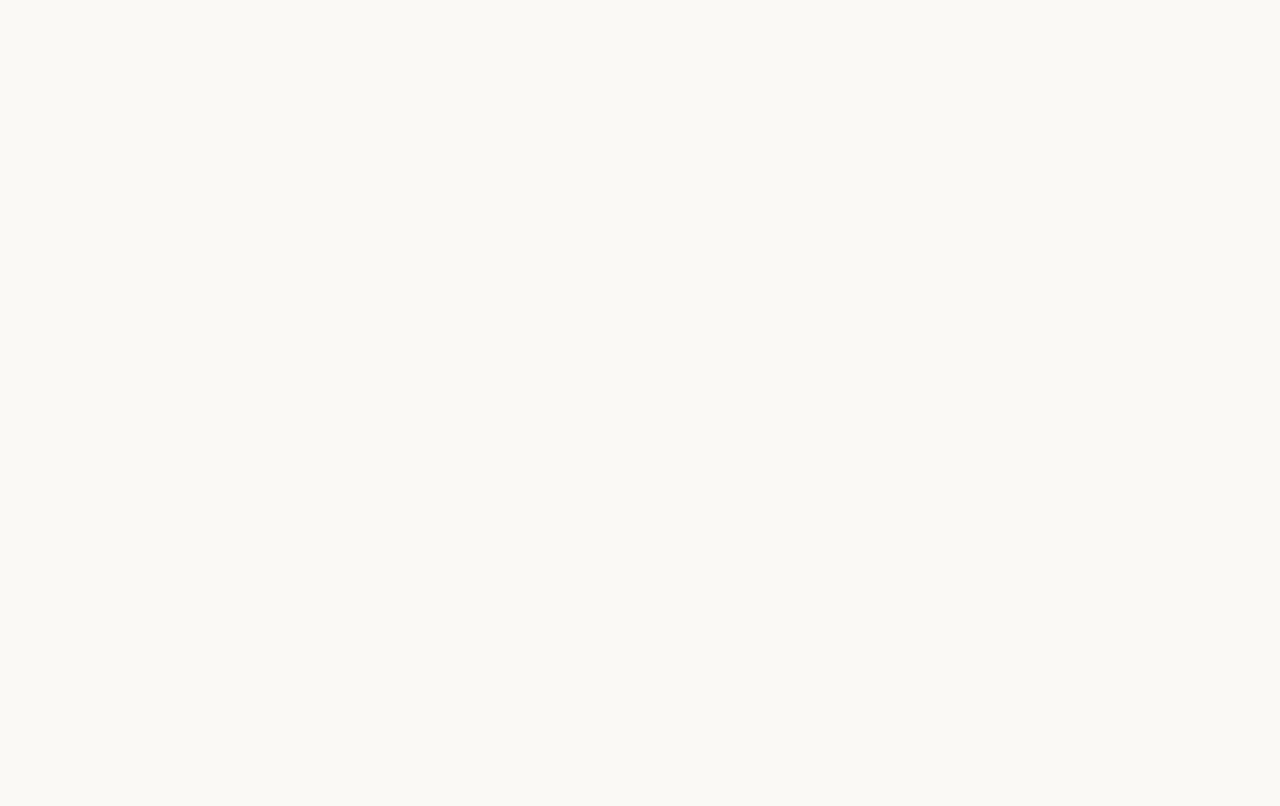
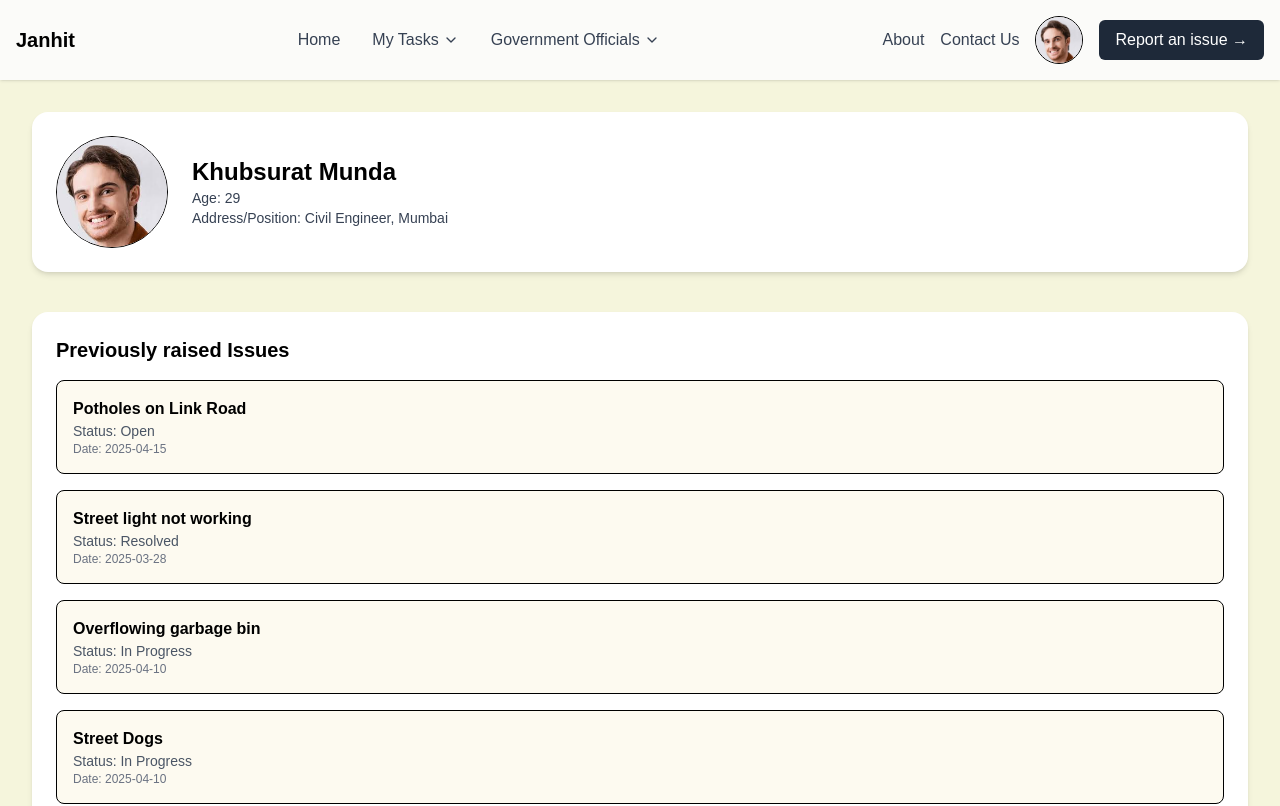
Before and after one commit to Rachit-31/Janhit, a React (Vite) app in the folder Client/: page /dashboardUser in a window 1280 px wide. Before the commit this address had no page. Shown: the top 806 px of the page. Built offline with nearby package versions, Linux system fonts and the light colour scheme.

Commit message:
Implemented Dashboard

```diff
--- a/Client/src/App.tsx
+++ b/Client/src/App.tsx
@@ -6,6 +6,7 @@ import AboutUs from './pages/AboutUs';
 import Home from './pages/Home';
 import MapPage from './pages/MapPage';
 import ContactUs from './pages/ContactUs';
+import DashboardUser from './pages/DashboardUser';
 
 
 function App() {
@@ -54,6 +55,15 @@ function App() {
             </MainLayout>
           }
         />
+
+        <Route
+          path="/dashboardUser"
+          element={
+            <MainLayout>
+              <DashboardUser />
+            </MainLayout>
+          }
+        />
       </Routes>
     </Router>
   );
--- a/Client/src/components/Navbar.tsx
+++ b/Client/src/components/Navbar.tsx
@@ -1,11 +1,13 @@
 import React, { useState } from 'react';
 import { ChevronDown, Menu, X } from 'lucide-react';
 import { Link } from 'react-router-dom';
+import userImg from "../assets/userImg.jpg"
 
 const Navbar: React.FC = () => {
   const [isOpen, setIsOpen] = useState(false);
   const [brandDropdownOpen, setBrandDropdownOpen] = useState(false);
   const [creatorDropdownOpen, setCreatorDropdownOpen] = useState(false);
+  const [isLoggedIn, setIsLoggedIn] = useState(true);
 
   const toggleMenu = () => {
     setIsOpen(!isOpen);
@@ -80,7 +82,17 @@ const Navbar: React.FC = () => {
         <div className="hidden md:flex items-center space-x-4">
           <Link to="/aboutus" className="text-gray-700 hover:text-gray-900 transition-colors">About</Link>
           <Link to="/contactUs" className="text-gray-700 hover:text-gray-900 transition-colors">Contact Us</Link>
-          <Link to="/login" className="text-gray-700 hover:text-gray-900 transition-colors">Login</Link>
+          {
+            isLoggedIn
+            ? <Link to="/dashboardUser" className="inline-block">
+                <img
+                  src={userImg}
+                  alt="User"
+                  className="rounded-full border border-black size-12"
+                />
+              </Link>
+            : <Link to="/login" className="text-gray-700 hover:text-gray-900 transition-colors">Login</Link>
+          }
           <Link to="/map" className="bg-gray-800 text-white px-4 py-2 rounded-md flex items-center hover:bg-gray-700 transition-colors">
             Report an issue →
           </Link>
--- a/Client/src/pages/DashboardUser.tsx
+++ b/Client/src/pages/DashboardUser.tsx
@@ -1,11 +1,56 @@
-import React from 'react'
+import React from 'react';
+import userImg from '../assets/userImg.jpg'; // adjust to your actual image path
 
-const DashboardUser = () => {
+type Issue = {
+  id: number;
+  title: string;
+  status: 'Open' | 'Resolved' | 'In Progress';
+  date: string;
+};
+
+const mockUser = {
+  name: 'Khubsurat Munda',
+  age: 29,
+  position: 'Civil Engineer, Mumbai',
+  profileImage: userImg,
+  issues: [
+    { id: 1, title: 'Potholes on Link Road', status: 'Open', date: '2025-04-15' },
+    { id: 2, title: 'Street light not working', status: 'Resolved', date: '2025-03-28' },
+    { id: 3, title: 'Overflowing garbage bin', status: 'In Progress', date: '2025-04-10' },
+    { id: 4, title: 'Street Dogs', status: 'In Progress', date: '2025-04-10' },
+  ] as Issue[],
+};
+
+const DashboardUser: React.FC = () => {
+  const { name, age, position, profileImage, issues } = mockUser;
+
   return (
-    <div>
-        DashBoard
+    <div className="min-h-screen bg-[#f5f5dc] text-black p-8">
+      {/* Profile Section */}
+      <div className="flex flex-col md:flex-row items-center gap-6 bg-white shadow-md rounded-2xl p-6 mb-10">
+        <img src={profileImage} alt="User" className="w-28 h-28 rounded-full border border-black object-cover" />
+        <div>
+          <h1 className="text-2xl font-bold">{name}</h1>
+          <p className="text-sm text-gray-700">Age: {age}</p>
+          <p className="text-sm text-gray-700">Address/Position: {position}</p>
+        </div>
+      </div>
+
+      {/* Issues Section */}
+      <div className="bg-white shadow-md rounded-2xl p-6">
+        <h2 className="text-xl font-semibold mb-4">Previously raised Issues</h2>
+        <div className="space-y-4">
+          {issues.map((issue) => (
+            <div key={issue.id} className="p-4 border rounded-lg bg-[#fdfaf0]">
+              <h3 className="font-semibold">{issue.title}</h3>
+              <p className="text-sm text-gray-600">Status: <span className="font-medium">{issue.status}</span></p>
+              <p className="text-xs text-gray-500">Date: {issue.date}</p>
+            </div>
+          ))}
+        </div>
+      </div>
     </div>
-  )
-}
+  );
+};
 
-export default DashboardUser
+export default DashboardUser;
```
Also changed, not shown: Client/src/assets/userImg.jpg (added).
